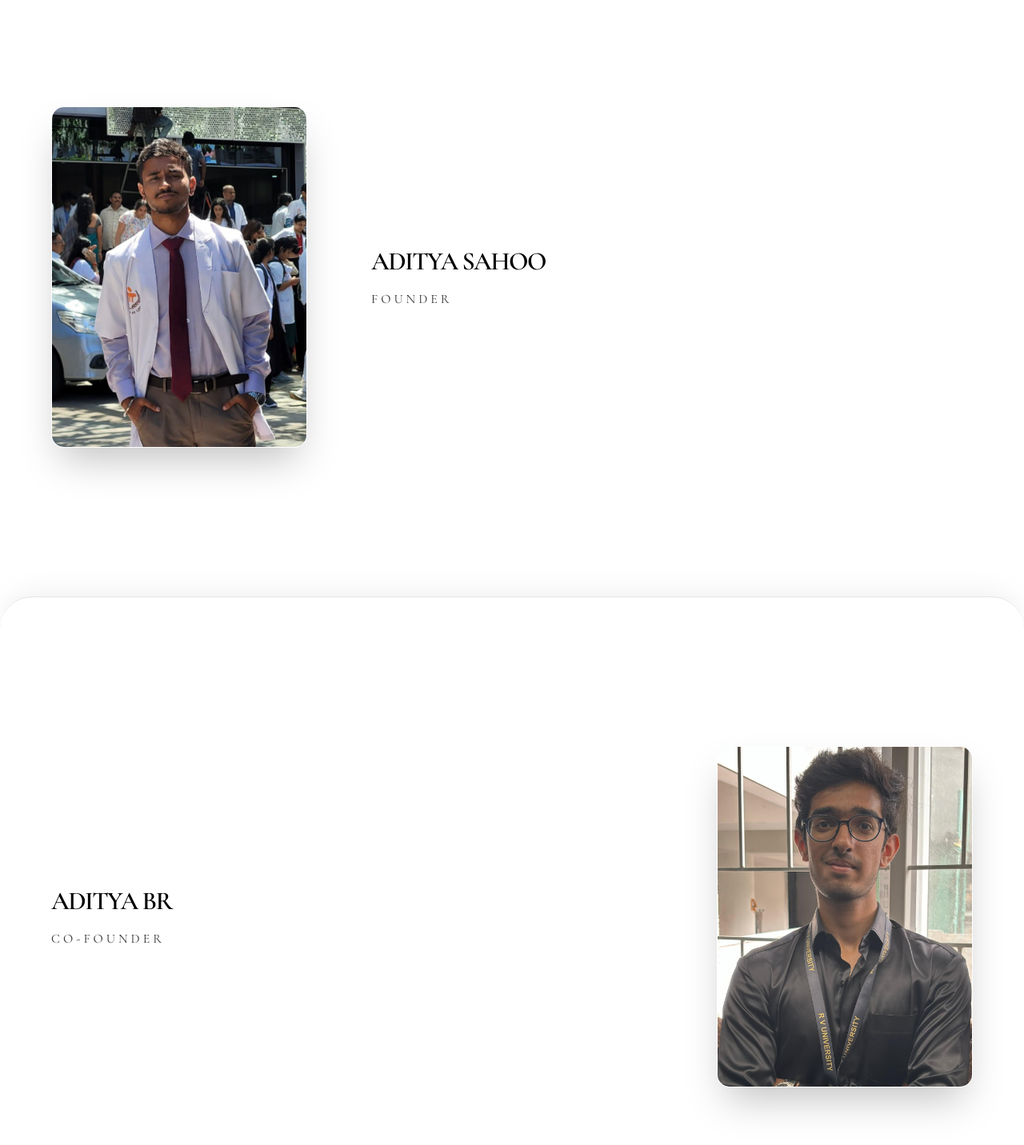
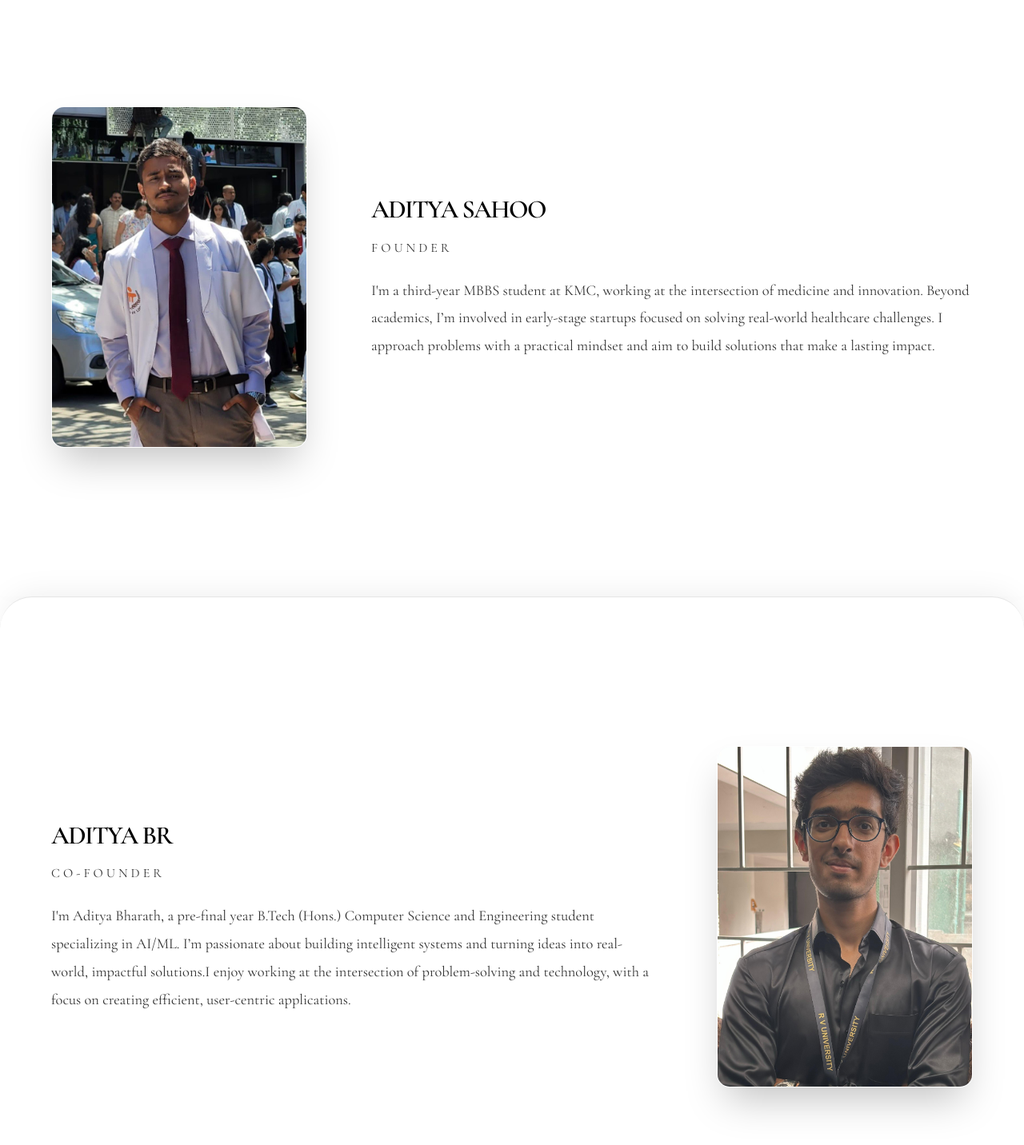
Before and after one commit to R-Abinav/Sensera, a React (Vite) app: page / in a window 1280 px wide. Shown: the part 7945-9377 px from the top of the page at 80% size. Built offline with nearby package versions, Linux system fonts and the light colour scheme; a web font is replaced by a local one.

Commit message:
chore: update email and bios

```diff
--- a/src/components/Contact.tsx
+++ b/src/components/Contact.tsx
@@ -18,7 +18,7 @@ export function Contact() {
     const body = encodeURIComponent(
       `Name: ${name}\nEmail: ${email}\n\nMessage:\n${message}`,
     );
-    const mailtoLink = `mailto:r.invictus1712@gmail.com?subject=${subject}&body=${body}`;
+    const mailtoLink = `mailto:iisahoo.bingii@gmail.com?subject=${subject}&body=${body}`;
 
     window.location.href = mailtoLink;
     setStatus("success");
--- a/src/components/Team.tsx
+++ b/src/components/Team.tsx
@@ -6,14 +6,14 @@ export function Team() {
     {
       name: "Aditya Sahoo",
       role: "Founder",
-      bio: "",
+      bio: "I'm a third-year MBBS student at KMC, working at the intersection of medicine and innovation. Beyond academics, I’m involved in early-stage startups focused on solving real-world healthcare challenges. I approach problems with a practical mindset and aim to build solutions that make a lasting impact.",
       image: "/team/sahoo.jpeg",
       linkedin: "https://www.linkedin.com/in/aditya-sahoo-8ba0812b9/",
     },
     {
       name: "Aditya BR",
       role: "Co-Founder",
-      bio: "",
+      bio: "I'm Aditya Bharath, a pre-final year B.Tech (Hons.) Computer Science and Engineering student specializing in AI/ML. I’m passionate about building intelligent systems and turning ideas into real-world, impactful solutions.I enjoy working at the intersection of problem-solving and technology, with a focus on creating efficient, user-centric applications.",
       image: "/team/br.jpeg",
       linkedin: "https://www.linkedin.com/in/aditya-bharath-raja-rao/",
     },
```
